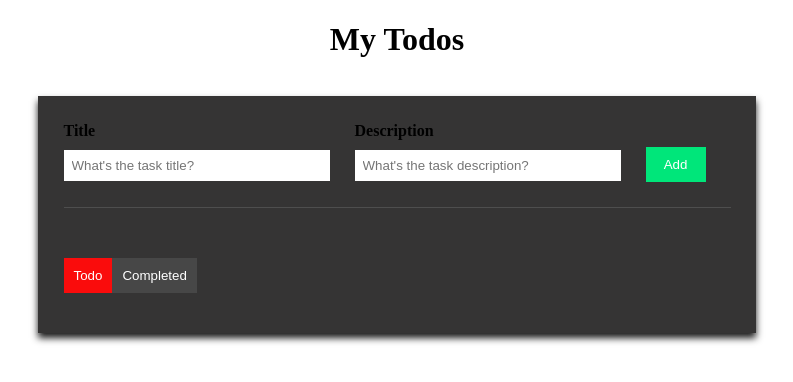
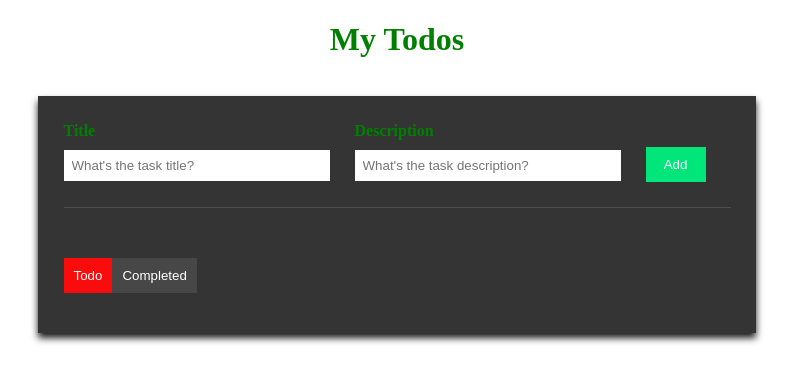
Before and after one commit to jeevan07854/React--Todo-Webapp, a React (Vite) app: page / in a window 1280 px wide. Shown: the top 382 px of the page, without its empty margins (243-1036 px from the left). Built offline with nearby package versions, Linux system fonts and the light colour scheme.

Commit message:
Update App.css

```diff
--- a/src/App.css
+++ b/src/App.css
@@ -1,6 +1,6 @@
 body{
     background-color: white;
-    color:black;
+    color:green;
     overflow: hidden;
   }
 
```
